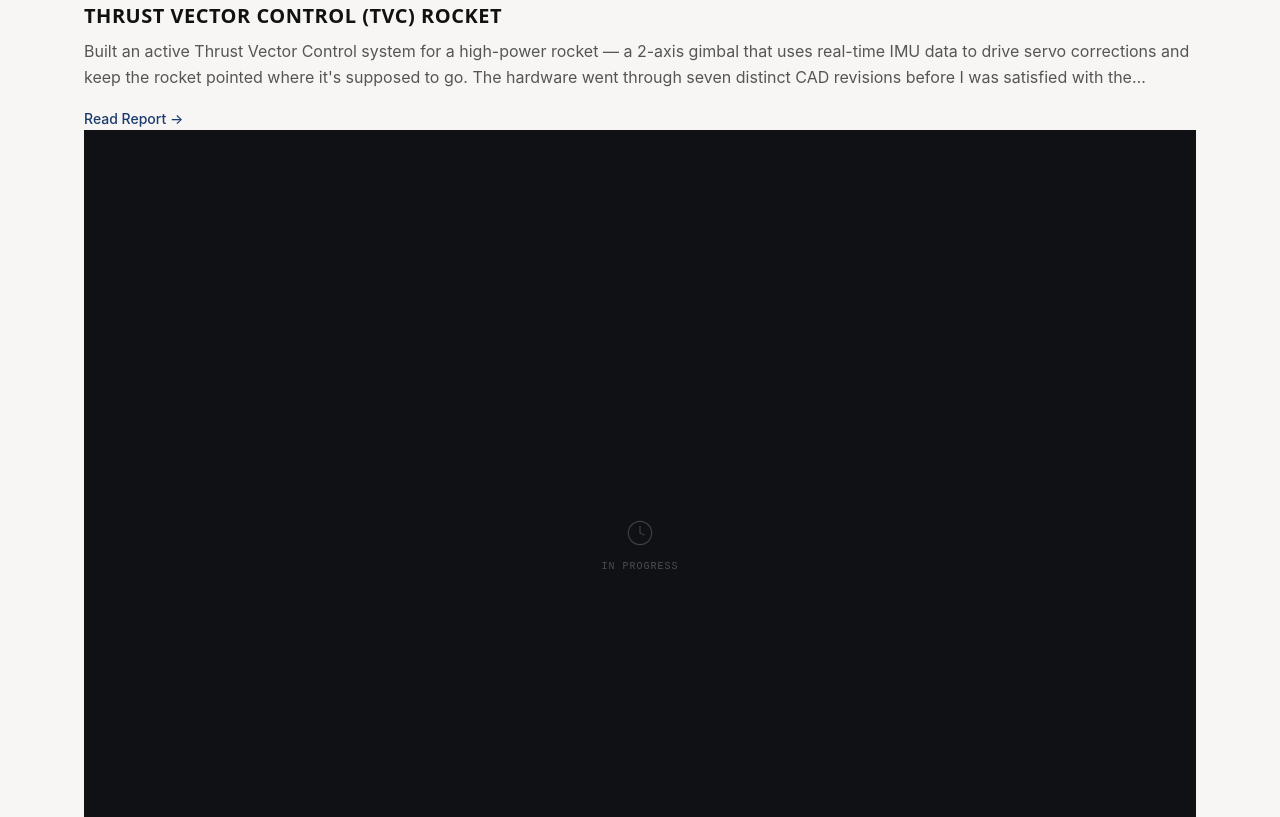
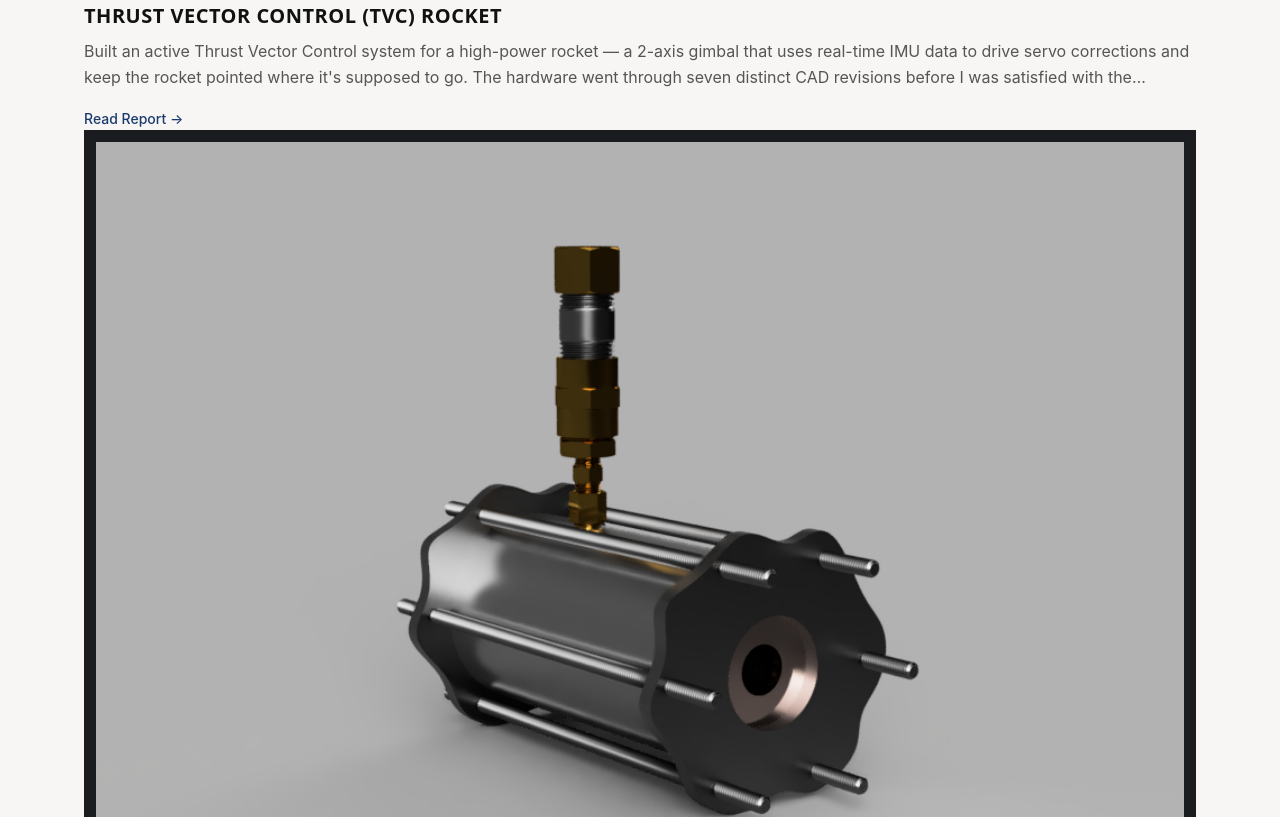
Before and after one commit to rickbh06/portfolio, a React (Vite) app: page /print in a window 1280 px wide. Shown: the part 3620-4437 px from the top of the page. Built offline with nearby package versions, Linux system fonts and the light colour scheme.

Commit message:
Add 15lbf engine image to biprop20 project

```diff
--- a/src/data/portfolioData.js
+++ b/src/data/portfolioData.js
@@ -52,10 +52,11 @@ const portfolioData = {
         "Excel choked-flow solvers used to size orifices within 2% of theoretical.",
         "P&ID and flow analysis completed before any physical parts were ordered.",
       ],
-      images: [],
+      images: [
+        "/images/projects/biprop20/15lbf-engine.png",
+      ],
       imageLabels: [
-        "Feed System P&ID",
-        "Injector Flow Simulation",
+        "15 lbf Engine — Under Development",
       ],
     },
     {
```
Also changed, not shown: public/images/projects/biprop20/15lbf-engine.png (added).
